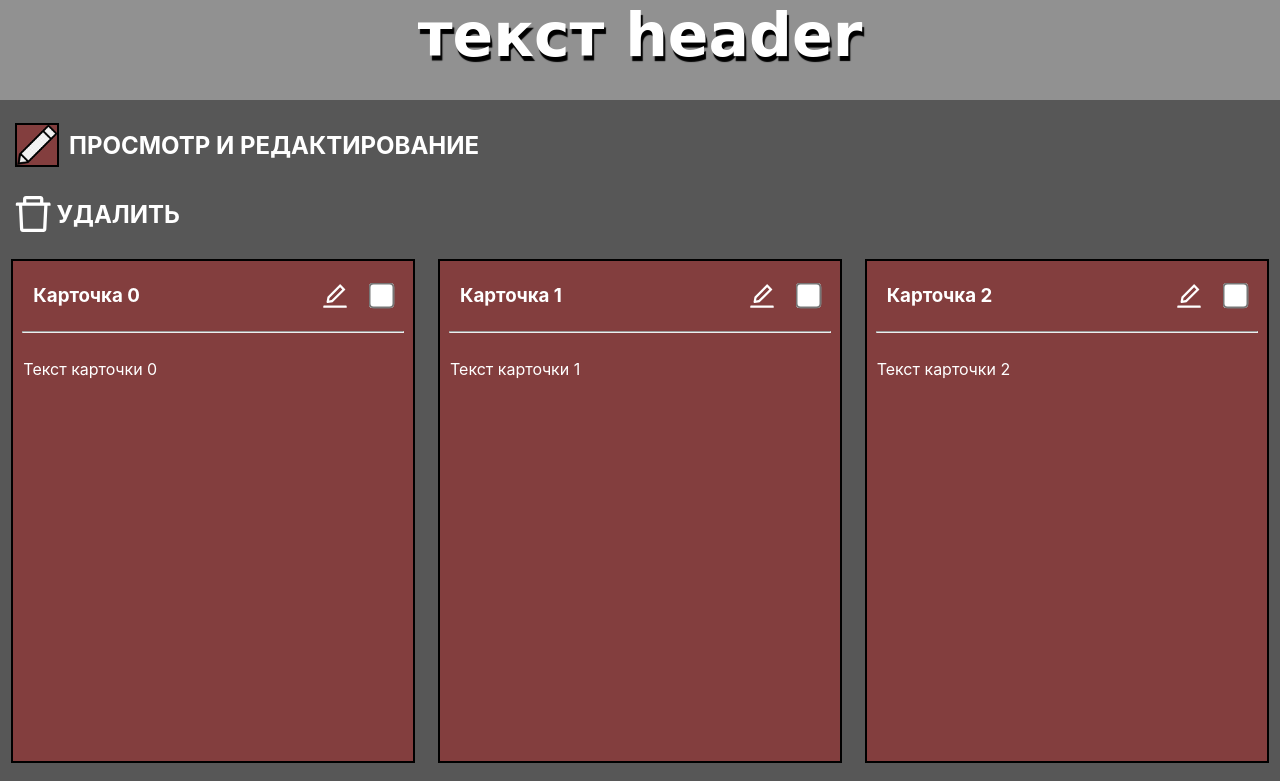
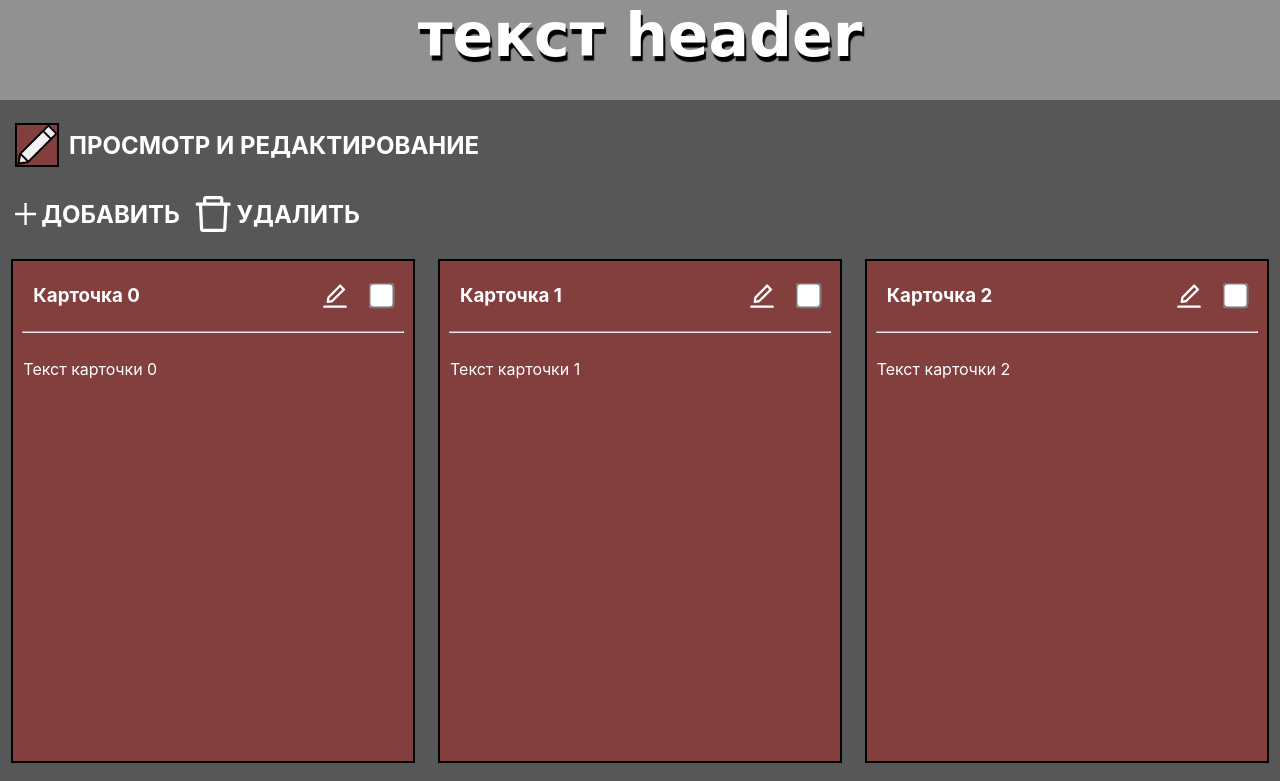
Before and after one commit to 4w1de/Shirokih-JS, a React (Create React App) app: page / in a window 1280 px wide. Shown: the top 781 px of the page. Built offline with nearby package versions, Linux system fonts and the light colour scheme.

Commit message:
7th task. Added the ability to add new cards. uuidv4() was used to generate id.

```diff
--- a/package.json
+++ b/package.json
@@ -11,6 +11,7 @@
     "react-icons": "^4.1.0",
     "react-scripts": "4.0.0",
     "styled-components": "^5.2.1",
+    "uuid": "^8.3.2",
     "web-vitals": "^0.2.4"
   },
   "scripts": {
--- a/src/components/body/cards/CardList.css
+++ b/src/components/body/cards/CardList.css
@@ -6,8 +6,12 @@
 }
 h2 {
     color: white;
+    font-weight: bolder;
 }
 .divCards {
     display: flex;
     flex-wrap: wrap;
 }
+.divButton {
+    display: flex;
+}
--- a/src/components/body/cards/CardList.js
+++ b/src/components/body/cards/CardList.js
@@ -1,7 +1,8 @@
 import React from 'react';
 import Card from './card/Card';
-import { AiOutlineDelete } from 'react-icons/ai';
+import { AiOutlineDelete, AiOutlinePlus } from 'react-icons/ai';
 import './CardList.css';
+import { v4 as uuidv4 } from 'uuid';
 
 class CardList extends React.Component {
     constructor() {
@@ -84,6 +85,7 @@ class CardList extends React.Component {
         this.changeMode = this.changeMode.bind(this);
         this.changeText = this.changeText.bind(this);
         this.deleteCard = this.deleteCard.bind(this);
+        this.addCard = this.addCard.bind(this);
     }
 
     static getDerivedStateFromProps(props, state) {
@@ -151,10 +153,31 @@ class CardList extends React.Component {
             cards: prevState.cards.filter((card) => card.checked !== true),
         }));
     }
+    addCard() {
+        this.setState({
+            cards:
+                this.state.cards.push({
+                    id: uuidv4(),
+                    title: '',
+                    text: '',
+                    checked: false,
+                    editMode: false,
+                }) && this.state.cards,
+        });
+    }
 
     render() {
         return (
             <>
+                <div className="divButton">
+                    <label className="labelDel" onClick={this.addCard}>
+                        <AiOutlinePlus
+                            size="50px"
+                            color="white"
+                            style={{ margin: 'auto 0' }}
+                        />
+                        <h2>ДОБАВИТЬ</h2>
+                    </label>
                     <label className="labelDel" onClick={this.deleteCard}>
                         <AiOutlineDelete
                             size="50px"
@@ -163,6 +186,7 @@ class CardList extends React.Component {
                         />
                         <h2>УДАЛИТЬ</h2>
                     </label>
+                </div>
                 <div className="divCards">
                     {this.state.cards.map((card) => (
                         <Card
```
Also changed, not shown: 1 other file (tests, documents, lock files or other folders). Lines whose indentation alone changed are shown as unchanged.
